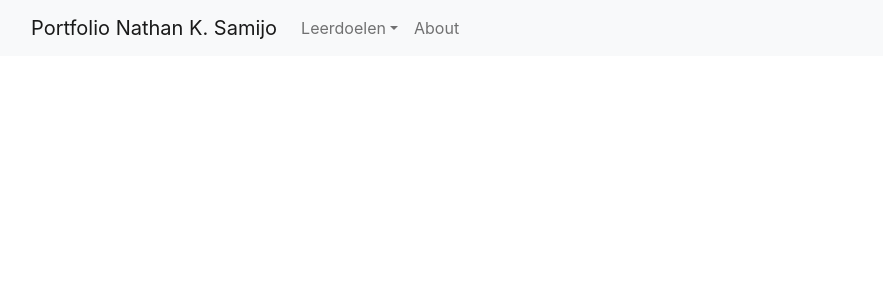
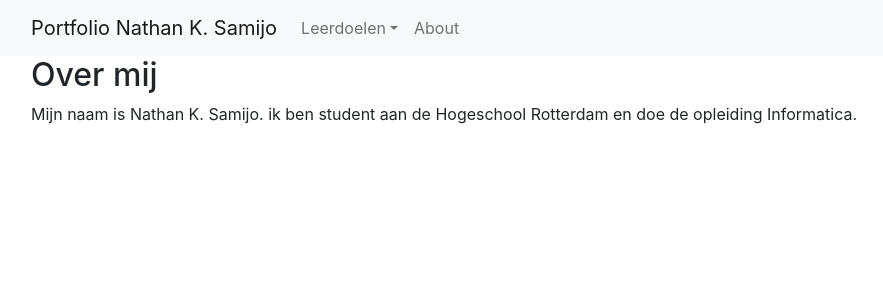
Before and after one commit to Nsamijo/Stage, a React (Create React App) app: page /about in a window 1280 px wide. Shown: the top 300 px of the page, without its empty margins (51-934 px from the left). Built offline with nearby package versions, Linux system fonts and the light colour scheme.

Commit message:
Summary: Changed href
Changes:
- app.jsx: Removed Stage
- Navigation.js: Added Stage

```diff
--- a/src/app.jsx
+++ b/src/app.jsx
@@ -10,7 +10,7 @@ function App() {
                     <Navigation/>
                 <div className="Content">
                     <Switch>
-                        <Route path="/Stage/About">
+                        <Route path="/About">
                             <About/>
                         </Route>
                     </Switch>
--- a/src/components/navigation/Navigation.js
+++ b/src/components/navigation/Navigation.js
@@ -17,7 +17,7 @@ class Navigation extends React.Component {
                                     <NavDropdown.Item href="#action/3.3">Realiseren</NavDropdown.Item>
                                     <NavDropdown.Item href="#action/3.3">Professional Skills</NavDropdown.Item>
                                 </NavDropdown>
-                                <Nav.Link href="/About" activeClassName="chosen">About</Nav.Link>
+                                <Nav.Link href="/Stage/About" activeClassName="chosen">About</Nav.Link>
                             </Nav>
                         </Navbar.Collapse>
                     </Container>
```
